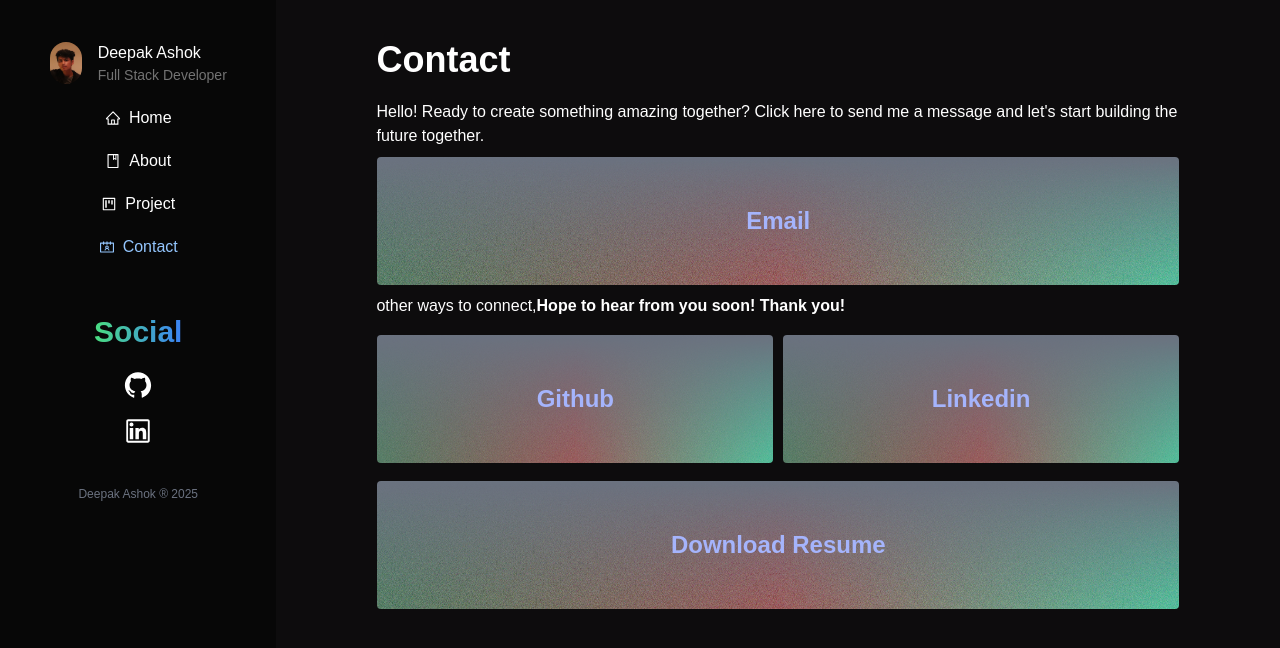
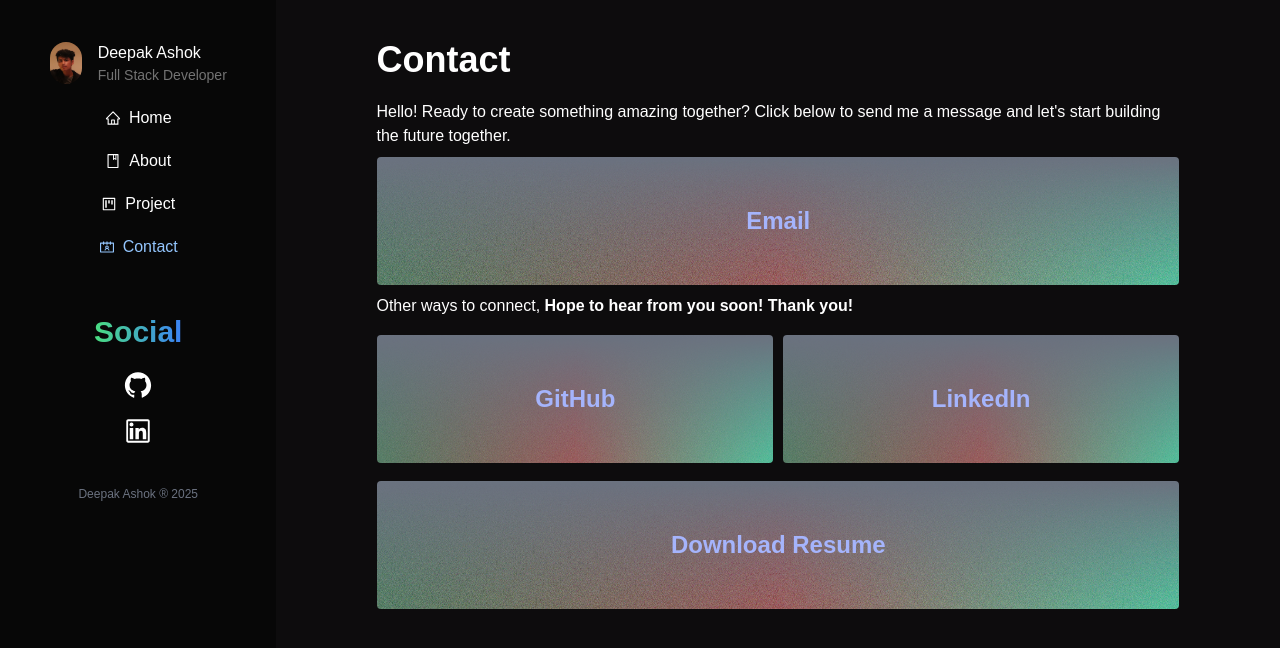
Before and after one commit to Ashokrawal/MyPortfolio, a React (Vite) app: page /contact in a window 1280 px wide. Shown: the top 648 px of the page. Built offline with nearby package versions, Linux system fonts and the light colour scheme; no server answers; a web font is replaced by a local one; what lamina would draw is missing.

Commit message:
Update Contact.jsx

```diff
--- a/src/pages/Contact.jsx
+++ b/src/pages/Contact.jsx
@@ -1,16 +1,19 @@
 import { Layout } from "../components/Layout";
-import cv from "/public/cv.pdf";
+import cv from "/cv.pdf";
 
 export const Contact = () => {
   const mail = "ashokrawaldz@gmail.com";
+
   return (
     <Layout>
       <div className="title">Contact</div>
+
       <p className="my-2">
-        Hello! Ready to create something amazing together? Click here to send me
-        a message and let's start building the future together.
+        Hello! Ready to create something amazing together? Click below to send
+        me a message and let's start building the future together.
       </p>
-      <a href={`mailto:${mail}`} target="_blank" className="my-2">
+
+      <a href={`mailto:${mail}`} className="my-2 block">
         <div className="relative border border-transparent rounded cursor-pointer group hover:border-blue-500">
           <img
             src="/gradient.jpeg"
@@ -18,19 +21,23 @@ export const Contact = () => {
             className="rounded h-32 w-full"
           />
           <div className="absolute top-1/2 left-1/2 transform -translate-x-1/2 -translate-y-1/2 font-bold text-2xl text-indigo-300 group-hover:text-indigo-100 transition-colors">
-            Email <br />
+            Email
           </div>
         </div>
       </a>
+
       <p className="my-2">
-        other ways to connect,
+        Other ways to connect,{" "}
         <strong>Hope to hear from you soon! Thank you!</strong>
       </p>
+
       <div className="grid grid-cols-2 grid-flow-row gap-2">
+        {/* GitHub */}
         <a
           href="https://github.com/Ashokrawal"
           target="_blank"
-          className="my-2"
+          rel="noopener noreferrer"
+          className="my-2 block"
         >
           <div className="relative border border-transparent rounded cursor-pointer group hover:border-blue-500">
             <img
@@ -39,14 +46,17 @@ export const Contact = () => {
               className="rounded h-32 w-full"
             />
             <div className="absolute top-1/2 left-1/2 transform -translate-x-1/2 -translate-y-1/2 font-bold text-2xl text-indigo-300 group-hover:text-indigo-100 transition-colors">
-              Github
+              GitHub
             </div>
           </div>
         </a>
+
+        {/* LinkedIn */}
         <a
           href="https://www.linkedin.com/in/deepak-ashok-499202271/"
           target="_blank"
-          className="my-2"
+          rel="noopener noreferrer"
+          className="my-2 block"
         >
           <div className="relative border border-transparent rounded cursor-pointer group hover:border-blue-500">
             <img
@@ -55,12 +65,19 @@ export const Contact = () => {
               className="rounded h-32 w-full"
             />
             <div className="absolute top-1/2 left-1/2 transform -translate-x-1/2 -translate-y-1/2 font-bold text-2xl text-indigo-300 group-hover:text-indigo-100 transition-colors">
-              Linkedin
+              LinkedIn
             </div>
           </div>
         </a>
+
+        {/* Resume */}
         <div className="col-span-full">
-          <a href={cv} target="_blank">
+          <a
+            href={cv}
+            target="_blank"
+            rel="noopener noreferrer"
+            className="block"
+          >
             <div className="relative border border-transparent rounded cursor-pointer group hover:border-blue-500">
               <img
                 src="/gradient.jpeg"
```
